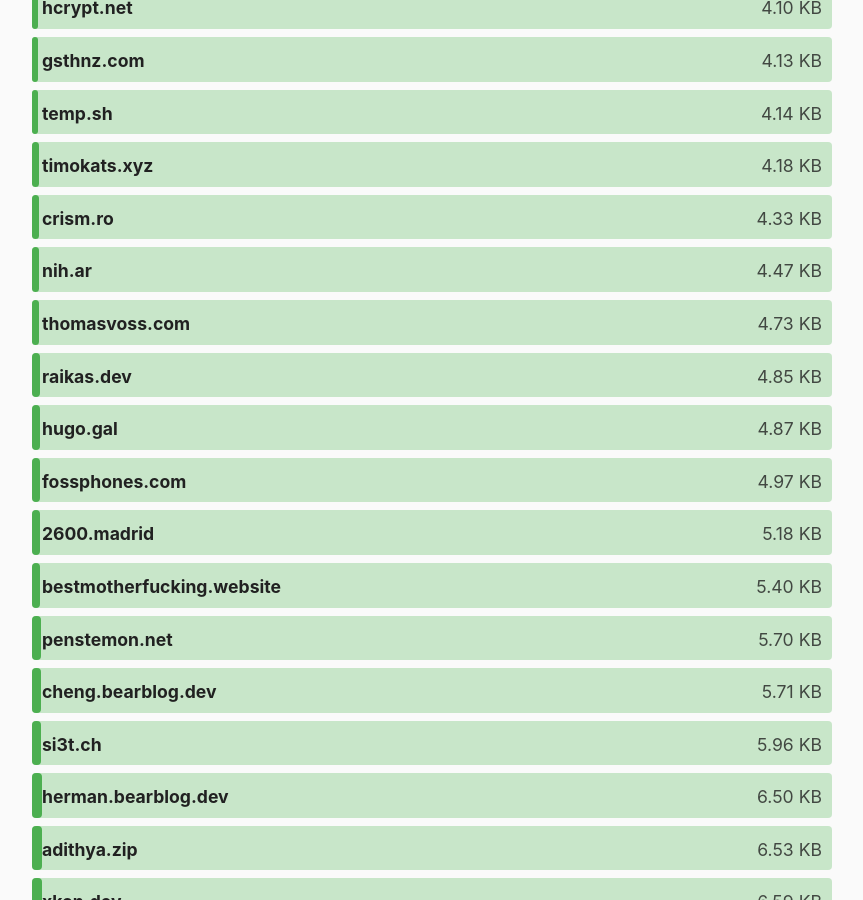
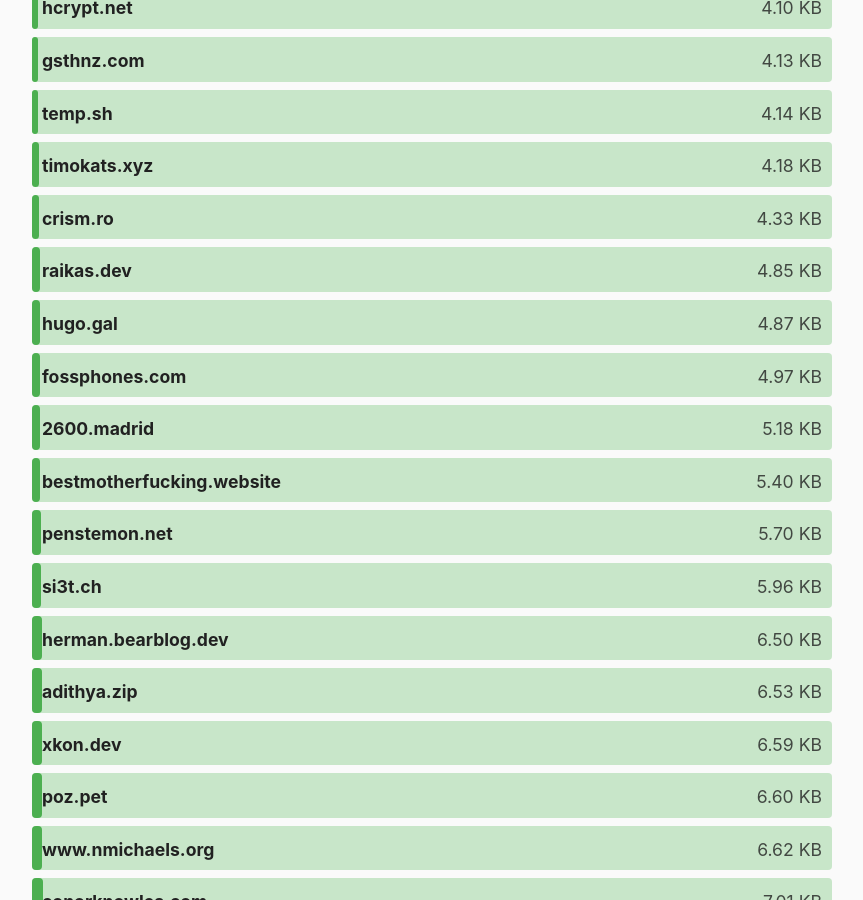
Before and after one commit to kevquirk/512kb.club, a Jekyll site: the page built from index.md, in a window 1280 px wide and 900 px high, scrolled down 1691 px. Shown: the whole window, without its empty margins (208-1071 px from the left). Built offline with Jekyll 4.4.1, drawn with Linux system fonts in a browser that asks for light colours.

Commit message:
Site cleanup per #1848

```diff
--- a/_data/sites.yml
+++ b/_data/sites.yml
@@ -743,11 +743,6 @@
   size: 309.94
   last_checked: 2025-05-18
 
-- domain: cheng.bearblog.dev
-  url: https://cheng.bearblog.dev/
-  size: 5.71
-  last_checked: 2023-03-11
-
 - domain: cheziceman.fr
   url: https://cheziceman.fr/
   size: 20.63
@@ -2618,11 +2613,6 @@
   size: 426.61
   last_checked: 2025-05-18
 
-- domain: nih.ar
-  url: https://nih.ar/
-  size: 4.47
-  last_checked: 2025-05-18
-
 - domain: nikhilhenry.vercel.app
   url: https://nikhilhenry.vercel.app/
   size: 302.97
@@ -3658,11 +3648,6 @@
   size: 52.71
   last_checked: 2025-05-18
 
-- domain: thomasvoss.com
-  url: https://thomasvoss.com
-  size: 4.73
-  last_checked: 2025-05-18
-
 - domain: tiberriver256.github.io
   url: https://tiberriver256.github.io/
   size: 61.95
```
